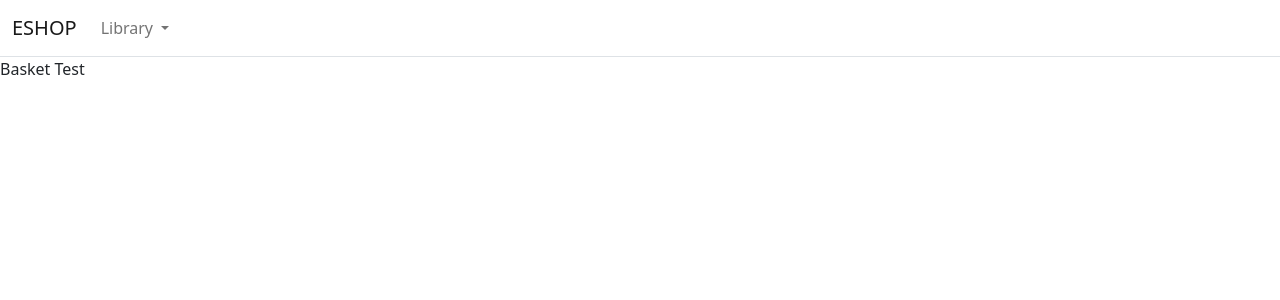
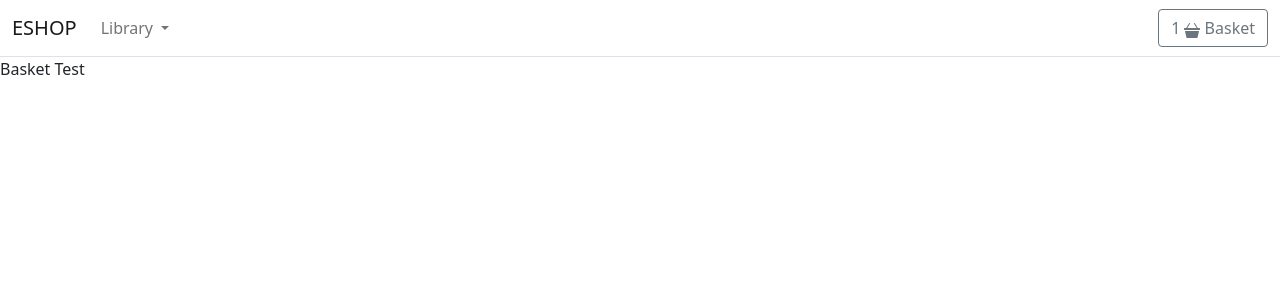
Before and after one commit to FX2One/eshop, a Django app: page /basket/ in a window 1280 px wide. Shown: the top 300 px of the page. Run offline with Django 3.2, Linux system fonts and the light colour scheme; data comes from the database, SQL or seed files in the repository.

Commit message:
basket setup done

```diff
--- a/templates/store/base.html
+++ b/templates/store/base.html
@@ -51,7 +51,17 @@
                     <input class="form-control me-2" type="search" placeholder="Search" aria-label="Search">
                     <button class="btn btn-outline-success" type="submit">Search</button>
                 </form> -->
+                <a type="button" role="button" href="{% url 'basket:basket_summary' %}"
+                   class="btn btn-outline-secondary">
+                    <div class="d-inline-flex">1</div>
+                    <svg xmlns="http://www.w3.org/2000/svg" width="16" height="16" fill="currentColor"
+                         class="bi bi-basket3-fill" viewBox="0 0 16 16">
+                        <path d="M5.757 1.071a.5.5 0 0 1 .172.686L3.383 6h9.234L10.07 1.757a.5.5 0 1 1 .858-.514L13.783 6H15.5a.5.5 0 0 1 .5.5v1a.5.5 0 0 1-.5.5H.5a.5.5 0 0 1-.5-.5v-1A.5.5 0 0 1 .5 6h1.717L5.07 1.243a.5.5 0 0 1 .686-.172zM2.468 15.426L.943 9h14.114l-1.525 6.426a.75.75 0 0 1-.729.574H3.197a.75.75 0 0 1-.73-.574z"/>
+                    </svg>
+                    Basket
+                </a>
             </div>
+
         </div>
     </nav>
 </header>
```
Also changed, not shown: basket/views.py (line endings or trailing spaces).
